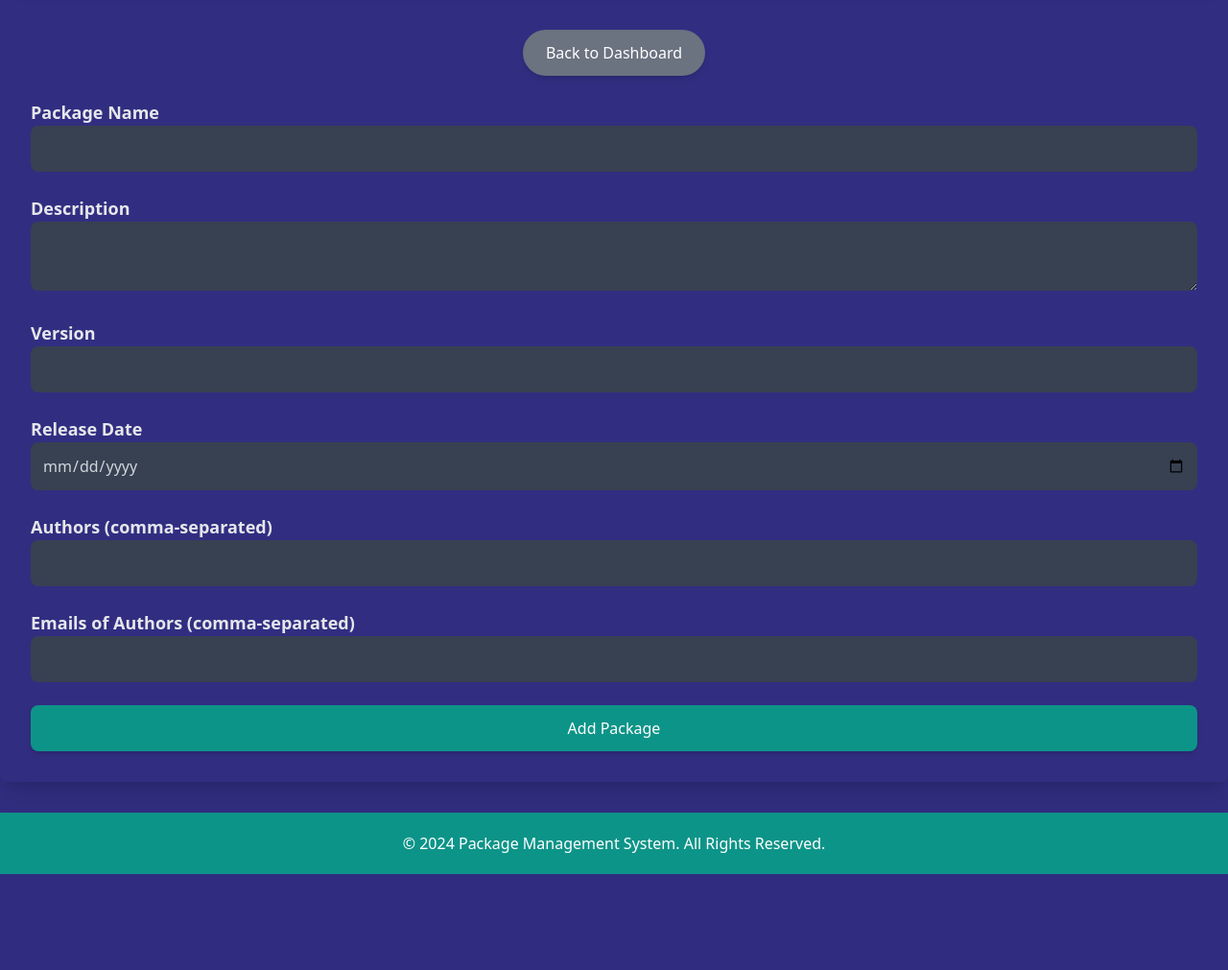
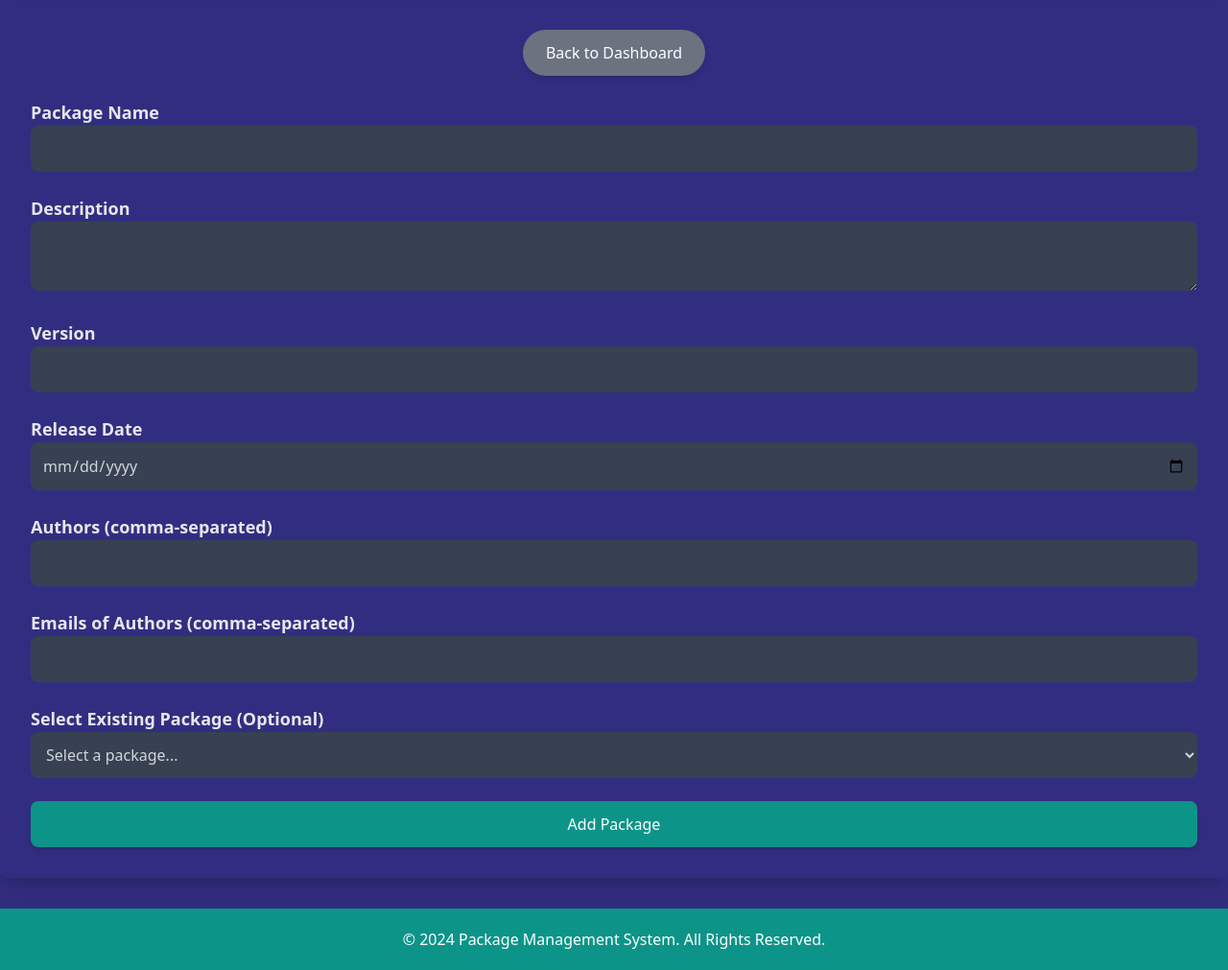
Before and after one commit to Youcode-Classe-E-2024-2025/tawba_zehaf_package, a PHP site: page /add_package.php in a window 1280 px wide. Shown: the part 137-1148 px from the top of the page at 96% size. Before the commit the page ends 1048 px from the top, so only its background shows below. Run offline with PHP 8.4, Linux system fonts and the light colour scheme; data comes from the database, SQL or seed files in the repository; some libraries are stand-ins or nearby versions.

Commit message:
Ajouter une vérification des doublons pour le nom des packages et permettre la sélection de packages existants
- Ajout d'une vérification pour empêcher l'ajout d'un package avec un nom déjà existant dans la base de données.
- Affichage d'un message d'erreur si le nom du package existe déjà.
- Ajout d'une liste déroulante permettant de sélectionner un package existant lors de l'ajout d'un nouveau package.

```diff
--- a/php/add_package.php
+++ b/php/add_package.php
@@ -15,6 +15,14 @@ if ($_SERVER['REQUEST_METHOD'] === 'POST') {
         $error = "All fields are required!";
     } else {
         try {
+            // Check if package already exists in the database
+            $stmt = $pdo->prepare("SELECT COUNT(*) FROM packages WHERE nom_package = :nom_package");
+            $stmt->execute(['nom_package' => $nom_package]);
+            $package_exists = $stmt->fetchColumn();
+
+            if ($package_exists) {
+                $error = "A package with this name already exists!";
+            } else {
                 // Begin a transaction
                 $pdo->beginTransaction();
 
@@ -53,6 +61,7 @@ if ($_SERVER['REQUEST_METHOD'] === 'POST') {
                 // Redirect to the user page after successful addition
                 header("Location: user.php");
                 exit;
+            }
         } catch (Exception $e) {
             // Rollback if there is an error
             $pdo->rollBack();
@@ -60,6 +69,10 @@ if ($_SERVER['REQUEST_METHOD'] === 'POST') {
         }
     }
 }
+
+// Fetch all existing packages for the selection dropdown
+$stmt = $pdo->query("SELECT * FROM packages");
+$existing_packages = $stmt->fetchAll();
 ?>
 
 <!DOCTYPE html>
@@ -112,6 +125,18 @@ if ($_SERVER['REQUEST_METHOD'] === 'POST') {
                 <label for="emails" class="block text-lg font-semibold">Emails of Authors (comma-separated)</label>
                 <input type="text" id="emails" name="emails" class="w-full p-3 rounded-lg bg-gray-700 text-gray-300" required>
             </div>
+
+            <!-- Existing Packages Dropdown -->
+            <div>
+                <label for="existing_package" class="block text-lg font-semibold">Select Existing Package (Optional)</label>
+                <select id="existing_package" name="existing_package" class="w-full p-3 rounded-lg bg-gray-700 text-gray-300">
+                    <option value="">Select a package...</option>
+                    <?php foreach ($existing_packages as $package): ?>
+                        <option value="<?php echo htmlspecialchars($package['id_package']); ?>"><?php echo htmlspecialchars($package['nom_package']); ?></option>
+                    <?php endforeach; ?>
+                </select>
+            </div>
+
             <button type="submit" class="w-full py-3 px-6 bg-teal-600 text-white rounded-lg shadow-md hover:bg-teal-700 transition">Add Package</button>
         </form>
     </div>
```
Lines whose indentation alone changed are shown as unchanged.
